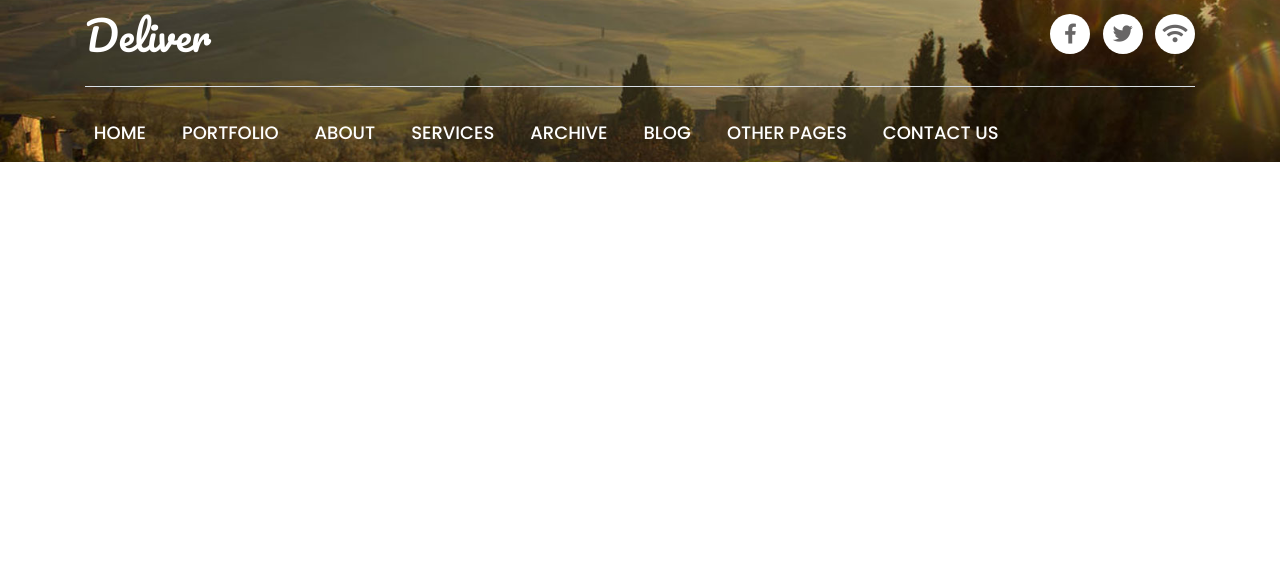
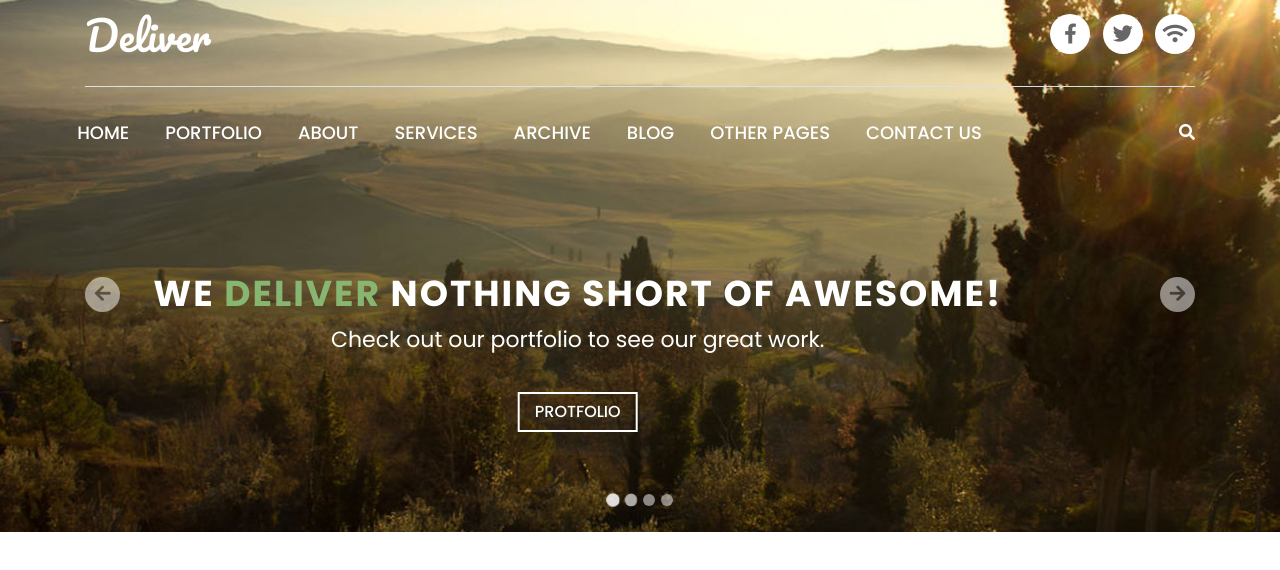
Before and after one commit to marufshobo/business, a plain HTML site: page index.html in a window 1280 px wide. Drawn offline with Linux system fonts and the light colour scheme.

Commit message:
banner part end

```diff
--- a/index.html
+++ b/index.html
@@ -17,9 +17,7 @@
     <link rel="stylesheet" href="style.css">
     <link rel="stylesheet" href="responsive.css">
 </head>
-
 <body>
-
     <!-- header part start -->
     <section class="header">
         <div class="container">
@@ -40,7 +38,6 @@
                         </ul>
                     </div>
                 </div>
-
             </div>
             <!-- banner logo and icon end -->
             <hr style="background-color: aliceblue;">
@@ -48,7 +45,6 @@
             <div class="row">
                 <div class="col-md-12">
                     <nav class="navbar navbar-expand-lg navbar-light">
-
                         <button class="navbar-toggler" type="button" data-toggle="collapse"
                             data-target="#navbarSupportedContent" aria-controls="navbarSupportedContent"
                             aria-expanded="false" aria-label="Toggle navigation">
@@ -80,14 +76,69 @@
                                 <li class="nav-item">
                                     <a class="nav-link" href="#">Contact us</a>
                                 </li>
-
                             </ul>
-
+                            <div class="search">
+                                <i class="fas fa-search"></i>
+                            </div>
                         </div>
                     </nav>
                 </div>
             </div>
             <!-- menu part end -->
+            <!-- slider part start -->
+            <div class="row">
+                <div class="col-md-12">
+                    <div id="carouselExampleIndicators" class="carousel slide" data-ride="carousel">
+                        <ol class="carousel-indicators">
+                          <li data-target="#carouselExampleIndicators" data-slide-to="0" class="active"></li>
+                          <li data-target="#carouselExampleIndicators" data-slide-to="1"></li>
+                          <li data-target="#carouselExampleIndicators" data-slide-to="2"></li>
+                          <li data-target="#carouselExampleIndicators" data-slide-to="2"></li>
+                        </ol>
+                        <div class="carousel-inner">
+                          <div class="carousel-item text-center active">
+                                <div class="slider-content">
+                                    <h1>We <span style="color: #87b672;">Deliver</span> nothing Short of Awesome!</h1>
+                                    <p>Check out our portfolio to see our great work.</p>
+                                    <button class="btn btn-slide">PROTFOLIO</button>
+                                </div>
+                          </div>
+                          <div class="carousel-item text-center">
+                            <div class="slider-content">
+                                <h1>We <span style="color: #87b672;">Deliver</span> nothing Short of Awesome!</h1>
+                                <p>Check out our portfolio to see our great work.</p>
+                                <button class="btn btn-slide">PROTFOLIO</button>
+                            </div>
+                          </div>
+                          <div class="carousel-item text-center">
+                            <div class="slider-content">
+                                <h1>We <span style="color: #87b672;">Deliver</span> nothing Short of Awesome!</h1>
+                                <p>Check out our portfolio to see our great work.</p>
+                                <button class="btn btn-slide">PROTFOLIO</button>
+                            </div>
+                          </div>
+                          <div class="carousel-item text-center">
+                            <div class="slider-content">
+                                <h1>We <span style="color: #87b672;">Deliver</span> nothing Short of Awesome!</h1>
+                                <p>Check out our portfolio to see our great work.</p>
+                                <button class="btn btn-slide">PROTFOLIO</button>
+                            </div>
+                          </div>
+                        </div>
+                            <div class="arrow">
+                                <a class="carousel-control-prev" href="#carouselExampleIndicators" role="button" data-slide="prev">
+                                    <span class="carousel-control-prev-icon" aria-hidden="true"><i class="fas fa-arrow-left"></i></span>
+                                    <span class="sr-only"></span>
+                                  </a>
+                                  <a class="carousel-control-next" href="#carouselExampleIndicators" role="button" data-slide="next">
+                                    <span class="carousel-control-next-icon" aria-hidden="true"><i class="fas fa-arrow-right"></i></span>
+                                    <span class="sr-only"></span>
+                                  </a>
+                            </div>
+                      </div>
+                </div>
+            </div>
+            <!-- slider part end -->
         </div>
     </section>
     <!-- header part end -->
--- a/responsive.css
+++ b/responsive.css
@@ -1,11 +1,23 @@
  /* Extra small devices (portrait phones, less than 576px) */
-@media (max-width: 575.98px) { ... }
+@media (max-width: 575.98px) {
+    .navbar {
+        margin-left: 0px;
+   }
+ }
 
  /* Small devices (landscape phones, 576px and up) */
-@media (min-width: 576px) and (max-width: 767.98px) { ... }
+@media (min-width: 576px) and (max-width: 767.98px) {
+    .navbar {
+        margin-left: 0px;
+   }
+ }
 
  /* Medium devices (tablets, 768px and up) */
-@media (min-width: 768px) and (max-width: 991.98px) { ... }
+@media (min-width: 768px) and (max-width: 991.98px) {
+    .navbar {
+	 margin-left: 0px;
+}
+}
 
  /* Large devices (desktops, 992px and up) */
 @media (min-width: 992px) and (max-width: 1199.98px) { ... }
--- a/style.css
+++ b/style.css
@@ -58,15 +58,84 @@ html{
 .menu ul li a:hover{
     color: #87b672 !important;
 }
-.navbar{
-    padding-left: 0px;
-    margin-left: 0px;
-    margin-right: 16%;
-    padding-right: 0px;
+.navbar {
+	padding-left: 0px;
+	margin-left: -195px;
+	padding-right: 0px;
+}
+.search{
+    color: #ffffff;
+    cursor: pointer;
 }
 
 /* header area design end */
+/* slider part start */
+.slider-content{
+    padding: 50px 0;
+}
+.slider-content h1{
+    font-size: 36px;
+    color: #ffffff;
+    font-weight: 700;
+    text-transform: uppercase;
+    letter-spacing: 2px;
+    margin-top: 60px;
+}
+.slider-content p{
+    font-size: 22px;
+    color: #ffffff;
+}
+.btn-slide{
+    border: 2px solid #ffffff;
+    padding: 6px 15px;
+    border-radius: 0;
+    color: #ffffff;
+    font-weight: 500;
+    margin: 20px 0 50px 0;
+}
+.btn-slide:hover{
+    color: #87b672 !important;
+}
+.carousel-indicators li{
+    width: 12px;
+    height: 12px;
+    border-radius: 50%;
+    background-color: #ffffff;
+    transition: all 0.5s;
+}
+.carousel-indicators li:hover{
+    transform: scale(1.2);
+}
 
+.carousel-indicators .active{
+    transform: scale(1.2);
+}
+.carousel-control-prev-icon, .carousel-control-next-icon {
+    background-image: none;
+    width: 35px;
+    height: 35px;
+    border-radius: 50%;
+    background-color: #ffffff;
+    line-height: 35px;
+
+}
+.carousel-control-prev-icon i, .carousel-control-next-icon i{
+    color: #686666;
+    font-size: 18px;
+
+}
+.carousel-control-prev-icon {
+	position: absolute;
+	top: 31%;
+	left: 0;
+}
+.carousel-control-next-icon {
+    position: absolute;
+	top: 31%;
+	right: 0px;
+}
+
+/* slider part end */
 
 
 
```
